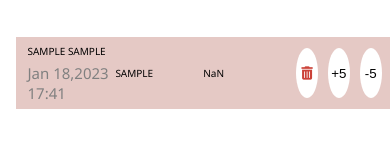
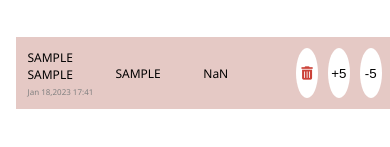
Before and after one commit to avikodre03/Exercises-Advance-JS, a plain HTML site: page LeaderBoard/index.html in a window 390 px wide. Both pictures are taken after typing "Sample", "Sample", "Sample", "Sample" into the empty fields and a click on the button "Add Player". Shown: the part 459-606 px from the top of the page. Drawn offline with Linux system fonts and the light colour scheme.

Commit message:
updated 1801 n

```diff
--- a/LeaderBoard/index.css
+++ b/LeaderBoard/index.css
@@ -160,6 +160,10 @@ i {
     }
 
     .td {
-        font-size: 10px;
+        font-size: 12px;
+    }
+    .td p {
+        font-size: 8px;
+        margin-top: 3px;
     }
 }
```
